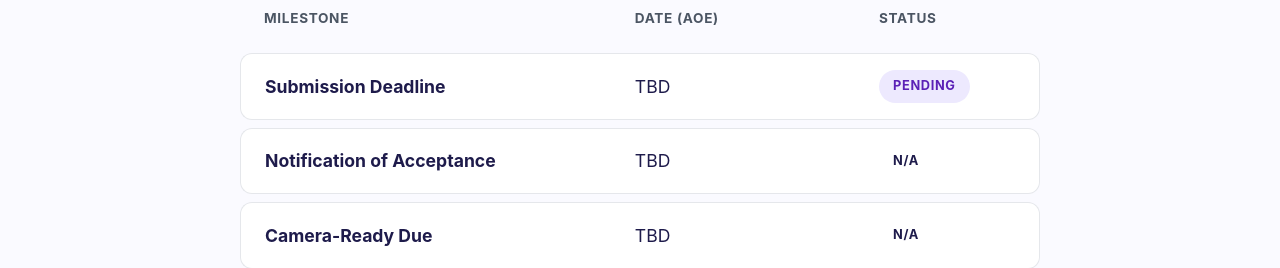
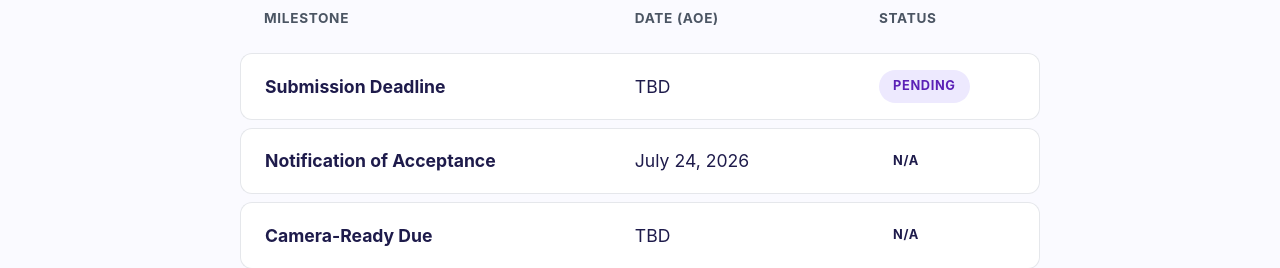
Before and after one commit to learning-situated-interaction/learning-situated-interaction.github.io, a React (Vite) app: page / in a window 1280 px wide. Shown: the part 2200-2468 px from the top of the page. Built offline with nearby package versions, Linux system fonts and the light colour scheme.

Commit message:
Update main.jsx

```diff
--- a/src/main.jsx
+++ b/src/main.jsx
@@ -113,7 +113,7 @@ function App() {
                 </tr>
                 <tr>
                   <td><strong>Notification of Acceptance</strong></td>
-                  <td>TBD</td>
+                  <td>July 24, 2026</td>
                   <td><span className="status-badge">N/A</span></td>
                 </tr>
                 <tr>
```
